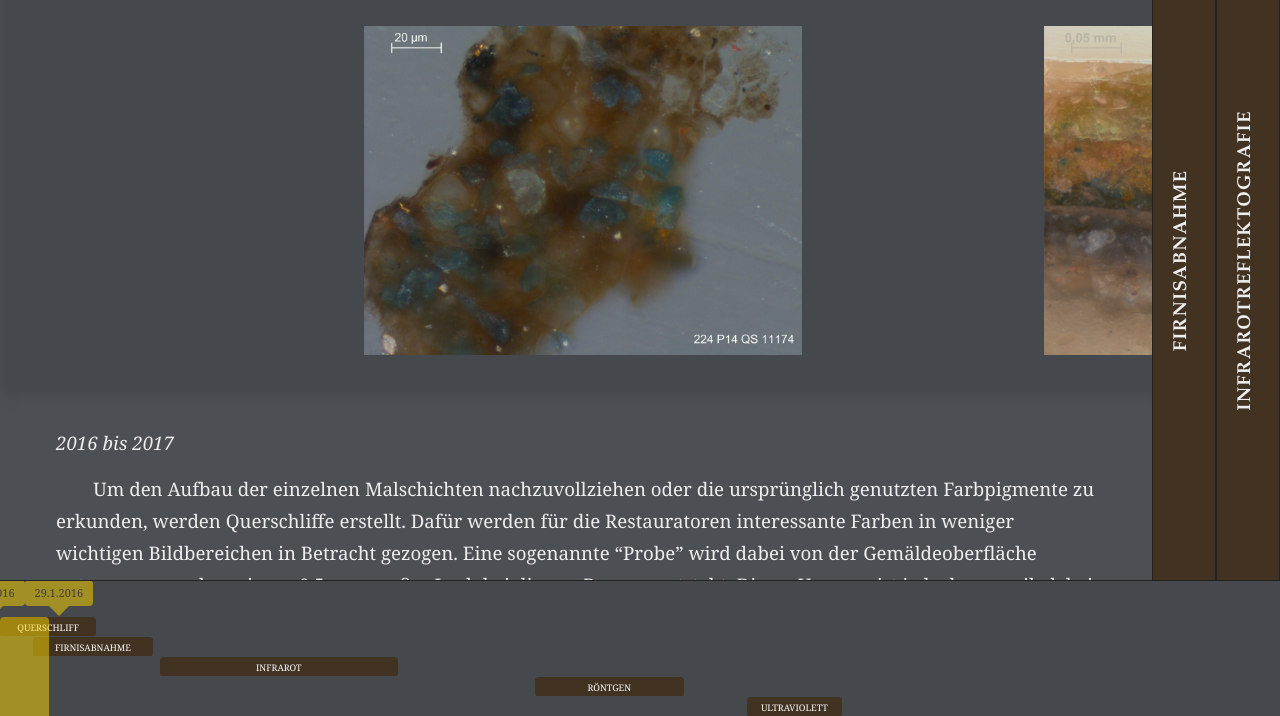
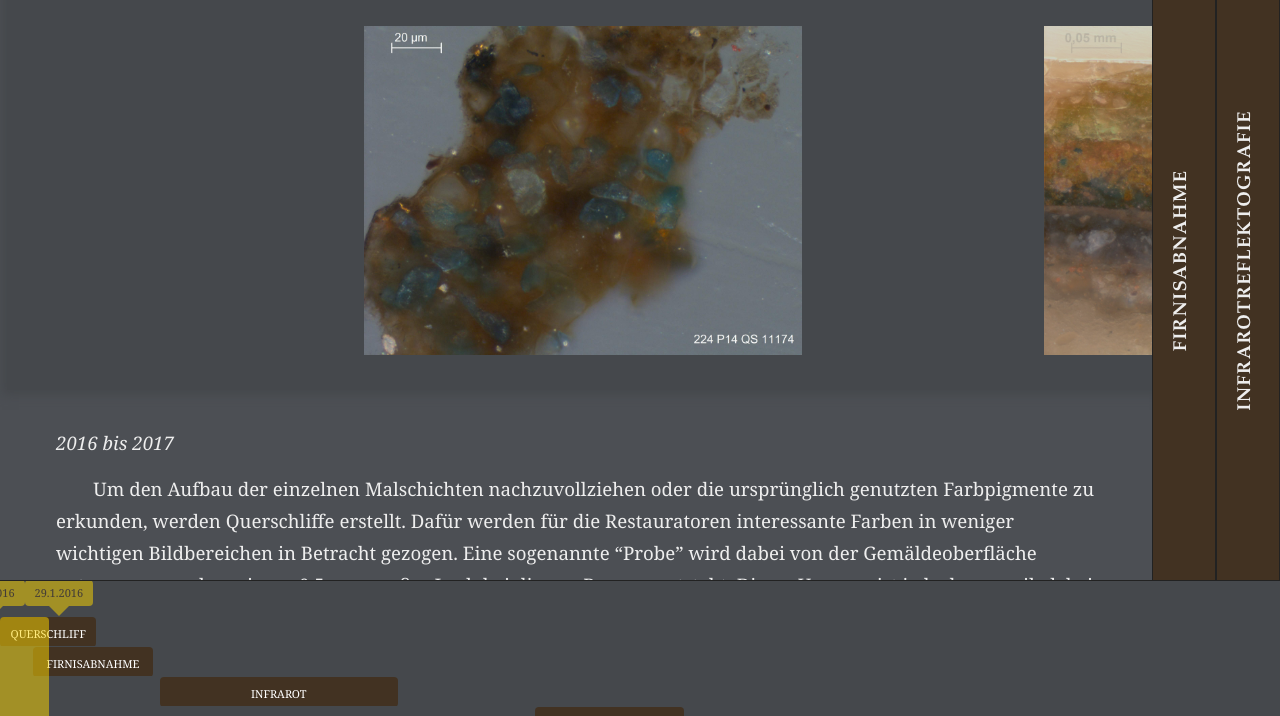
Before and after one commit to mszalomski/VeroneseRestauration, a plain HTML site: page restauration.html in a window 1280 px wide. Shown: the part 84-800 px from the top of the page. Drawn offline with Linux system fonts and the light colour scheme.

Commit message:
TimeSLider bigger again

```diff
--- a/styles/layout.css
+++ b/styles/layout.css
@@ -311,14 +311,14 @@ h1 {
 
 .timer .ui-rangeSlider-bar {
 	text-align: center;
-	font-size: 9px;
+	font-size: 11px;
 	text-transform: uppercase;
 	color: #fff;
-	padding-top: 5px;
+	padding-top: 9px;
 }
 
 .ui-rangeSlider-disabled, .ui-rangeSlider-disabled .ui-rangeSlider-innerBar,
 .ui-rangeSlider-disabled .ui-rangeSlider-bar,
 .ui-rangeSlider-disabled .ui-rangeSlider-handle, .ui-rangeSlider-disabled .ui-rangeSlider-container{
-	height: 20px !important;
+	height: 30px !important;
 }
```
